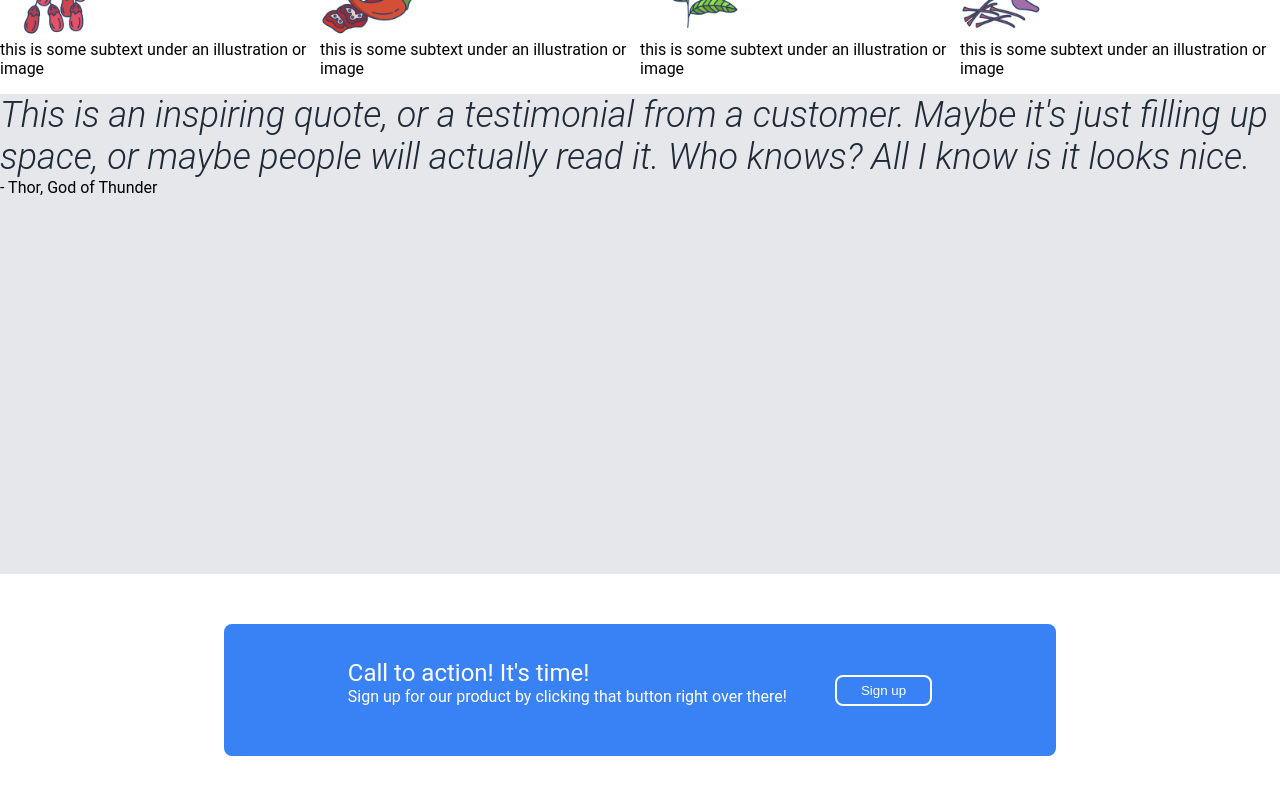
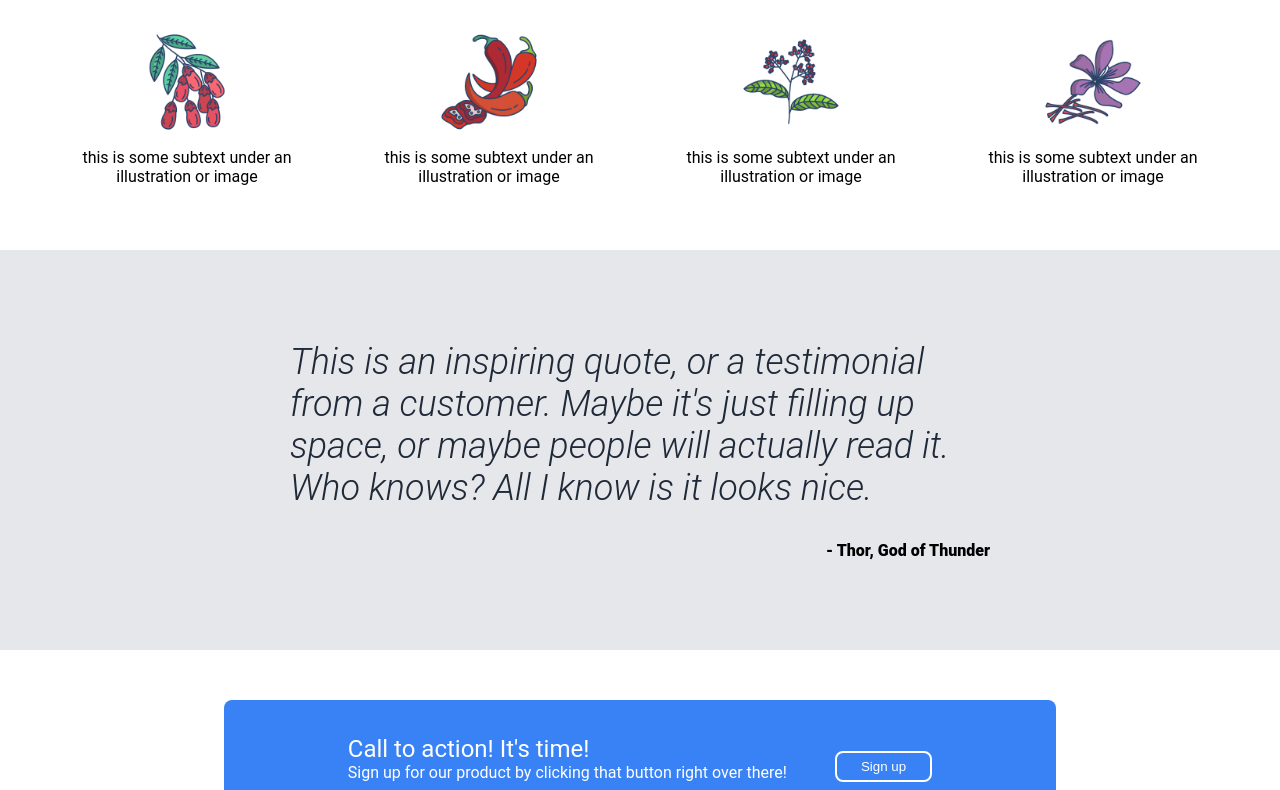
Before and after one commit to jemnset/landing-page, a plain HTML site: page index.html in a window 1280 px wide. Shown: the part 698-1488 px from the top of the page. Drawn offline with Linux system fonts and the light colour scheme.

Commit message:
Completed information section and quote section

```diff
--- a/index.html
+++ b/index.html
@@ -51,6 +51,7 @@
         </div>
     </div>
     <div class="quote-container">
+        <div class="quote-section">
             <div class="quote-text">
                 This is an inspiring quote, or a testimonial from a customer.
                 Maybe it's just filling up space, or maybe people will actually
@@ -58,6 +59,7 @@
             </div>
             <div class="quote-attribution">
                 - Thor, God of Thunder
+            </div>
         </div>
     </div>
     <div class="call-to-action-container">
--- a/style.css
+++ b/style.css
@@ -98,23 +98,42 @@ button {
     height: auto;
 }
 
+.information-container{
+    padding: 48px;
+}
+
 .information-header {
     text-align: center;
+    margin-bottom: 48px;
 }
 
 .item-collection{
     display: flex;
     justify-content: center;
+    gap: 24px;
+}
+
+.item {
+    text-align: center;
 }
 
 .item > img {
     width: 100px;
     height: 100px;
+    padding-bottom: 12px;
+    text-align:center;
 }
 
 .quote-container {
     background-color: #E5E7EB;
-    height: 480px;
+    height: 400px;
+    display: flex;
+    justify-content: center;
+    align-items: center;
+}
+
+.quote-section{
+    width: 700px;
 }
 
 .quote-text{
@@ -122,6 +141,12 @@ button {
     font-weight: 300;
     font-size: 36px;
     color: #1F2937;
+    margin-bottom: 32px;
+}
+
+.quote-attribution{
+    text-align: right;
+    font-weight: 800;
 }
 
 .call-to-action-container{
```
Lines whose indentation alone changed are shown as unchanged.
